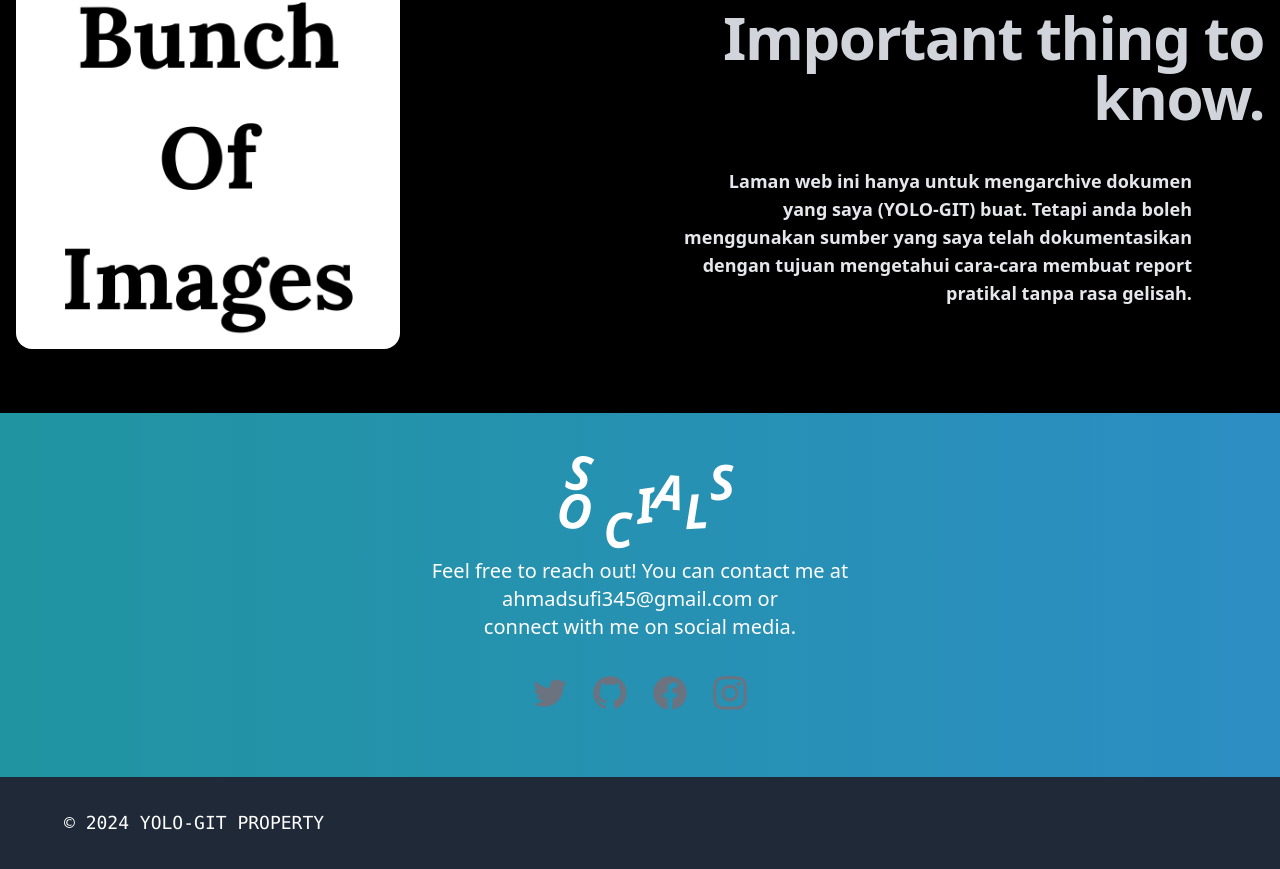
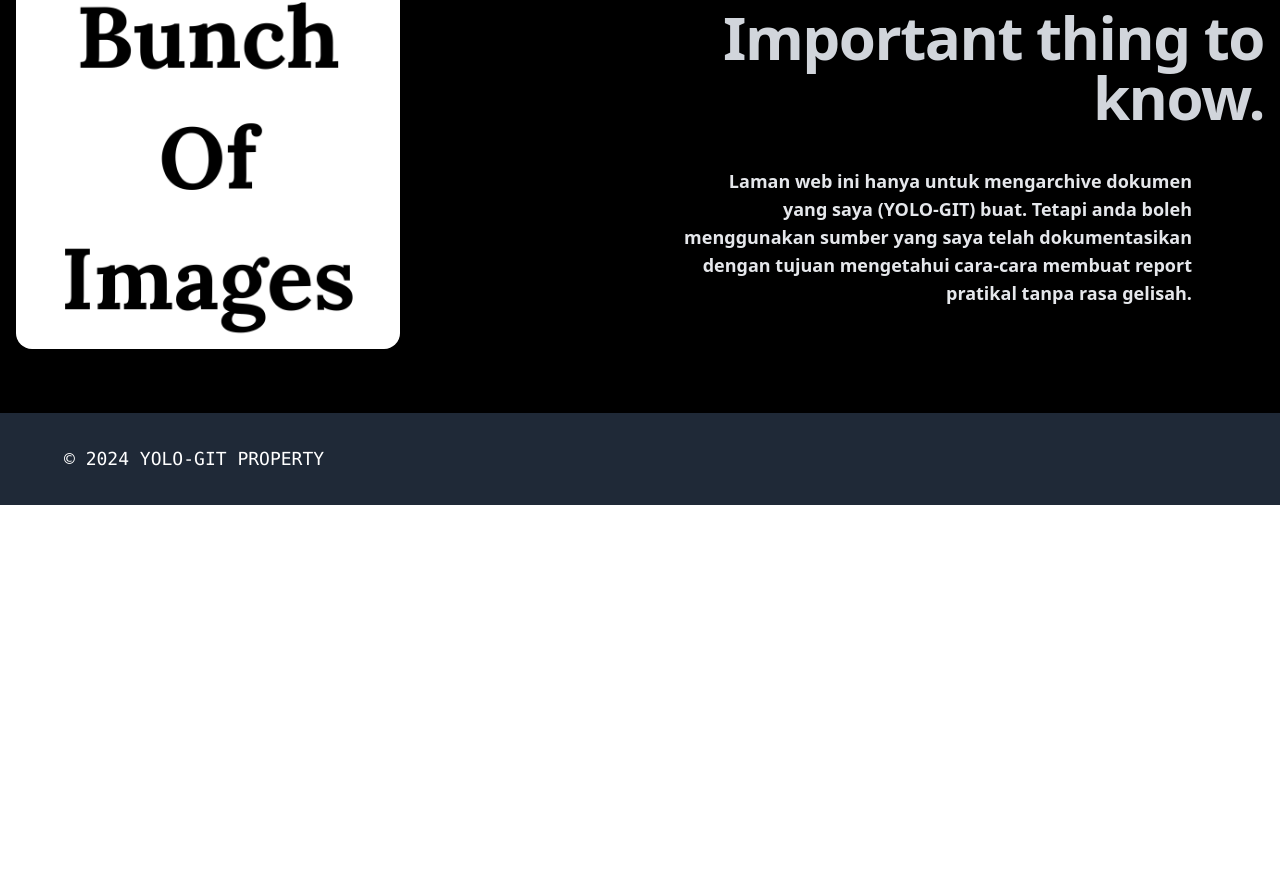
Before and after one commit to YOLO-GIT/intern-stuff, a React (Vite) app in the folder intern-stuff/: page / in a window 1280 px wide. Shown: the part 715-1584 px from the top of the page. After the commit the page ends 1220 px from the top, so only its background shows below. Built offline with nearby package versions, Linux system fonts and the light colour scheme.

Commit message:
Remove the "Socials" part

```diff
--- a/intern-stuff/src/components/contoh_note.jsx
+++ b/intern-stuff/src/components/contoh_note.jsx
@@ -12,7 +12,7 @@ const Note = () => {
       <div className="bg-slate-50">
         <Pin />
       </div>
-      <Socials />
+      {/* <Socials /> */}
       <Footer />
     </>
   );
--- a/intern-stuff/src/components/contoh_slide.jsx
+++ b/intern-stuff/src/components/contoh_slide.jsx
@@ -12,7 +12,7 @@ const Slide = () => {
       <div className="bg-slate-50">
         <Card />
       </div>
-      <Socials />
+      {/* <Socials /> */}
       <Footer />
     </>
   );
--- a/intern-stuff/src/components/document.jsx
+++ b/intern-stuff/src/components/document.jsx
@@ -12,7 +12,7 @@ const Document = () => {
       <div className="bg-slate-50">
         <BentoGridDemo />
       </div>
-      <Socials />
+      {/* <Socials /> */}
       <Footer />
     </>
   );
--- a/intern-stuff/src/components/home.jsx
+++ b/intern-stuff/src/components/home.jsx
@@ -60,7 +60,7 @@ const Home = () => {
         </div>
       </section>
 
-      <Socials />
+      {/* <Socials /> */}
       <Footer />
     </>
   );
```
